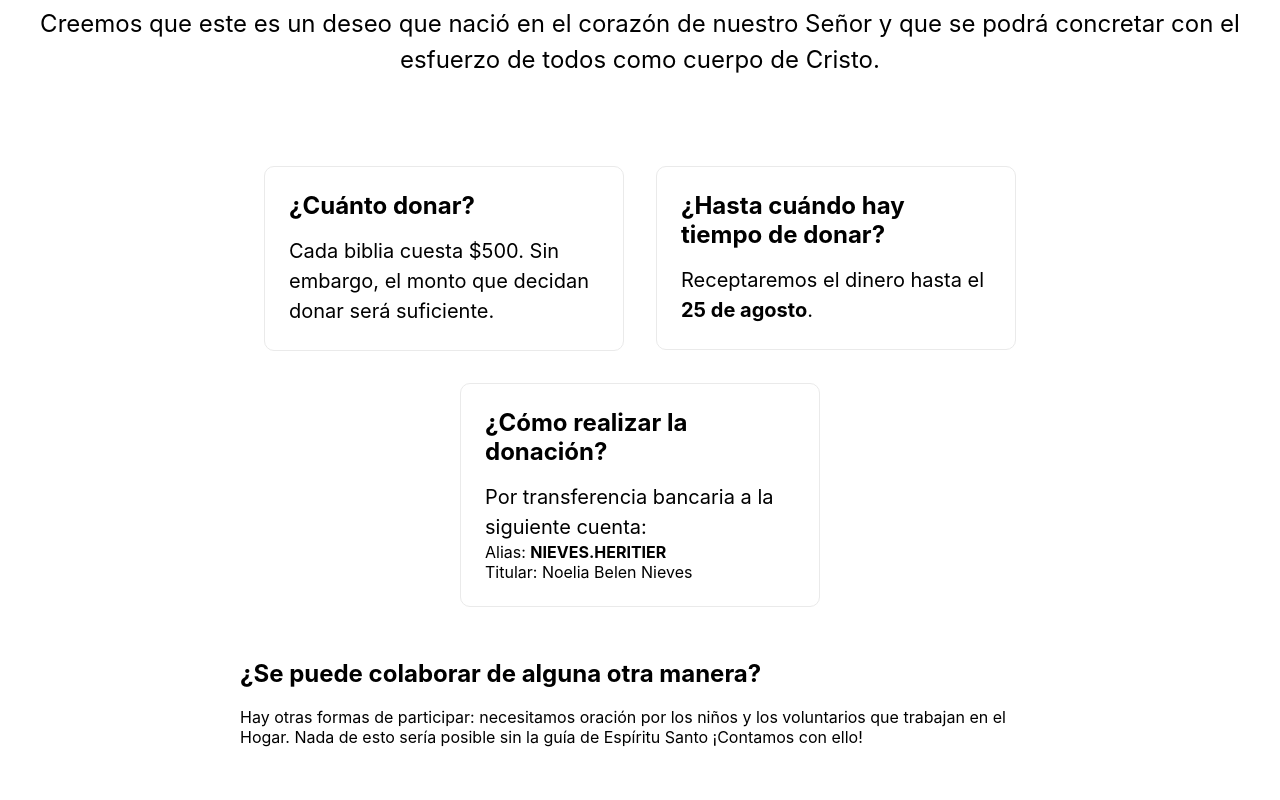
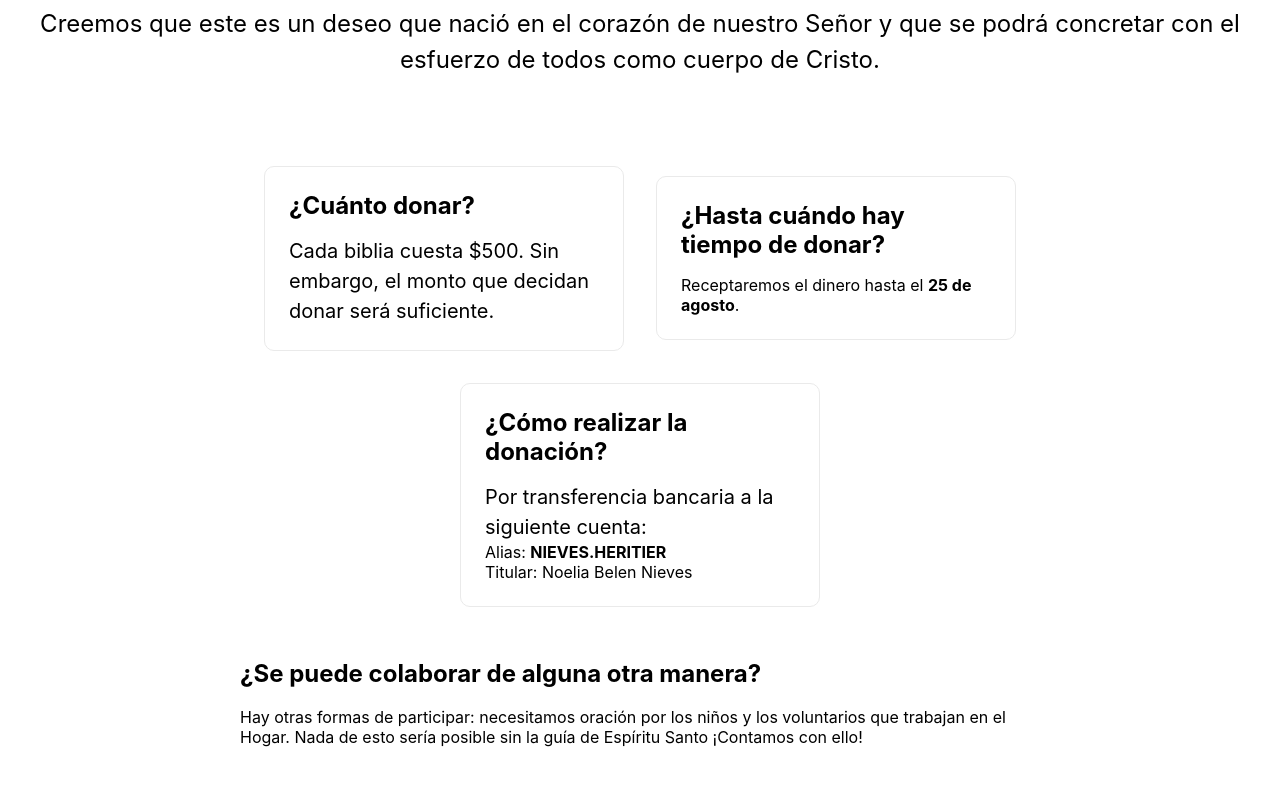
Before and after one commit to lauraheritier/regalaunabiblia, a Next.js app: page / in a window 1280 px wide. Shown: the top 800 px of the page. Built offline with nearby package versions, Linux system fonts and the light colour scheme.

Commit message:
Update index.js

```diff
--- a/pages/index.js
+++ b/pages/index.js
@@ -30,7 +30,7 @@ export default function Home() {
 
           <p className={styles.card}>
             <h2>¿Hasta cuándo hay tiempo de donar?</h2>
-            <p>Receptaremos el dinero hasta el <b>25 de agosto</b>.</p>
+            <span>Receptaremos el dinero hasta el <b>25 de agosto</b>.</span>
           </p>
 
           <p className={styles.card}>
```
